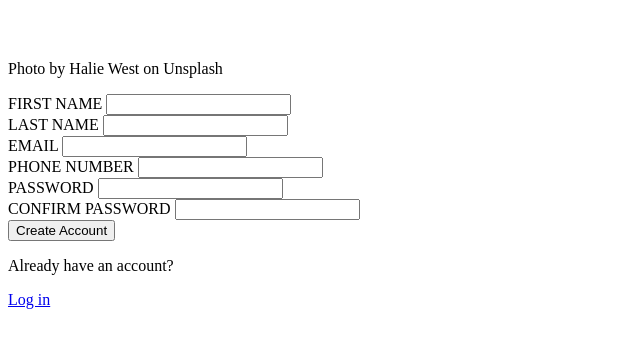
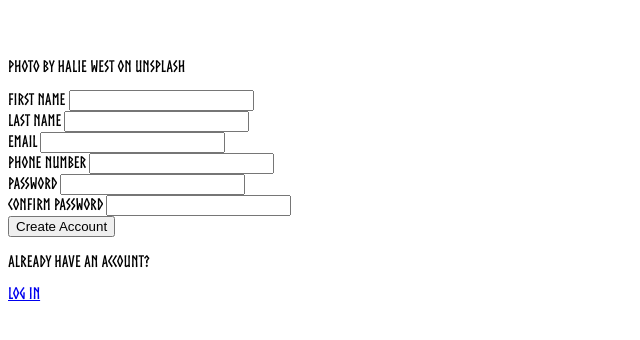
Before and after one commit to JyrexRonaldo/sign-up-form, a plain HTML site: page index.html in a window 1280 px wide. Shown: the part 460-800 px from the top of the page, without its empty margins (0-640 px from the left). Drawn offline with Linux system fonts and the light colour scheme.

Commit message:
Add font face

```diff
--- a/css/style.css
+++ b/css/style.css
@@ -1,3 +1,8 @@
+@font-face {
+    font-family: norse;
+    src: url(../assets/Norse-Bold.otf);
+}
+
 body {
     font-family: norse;
 }
```
